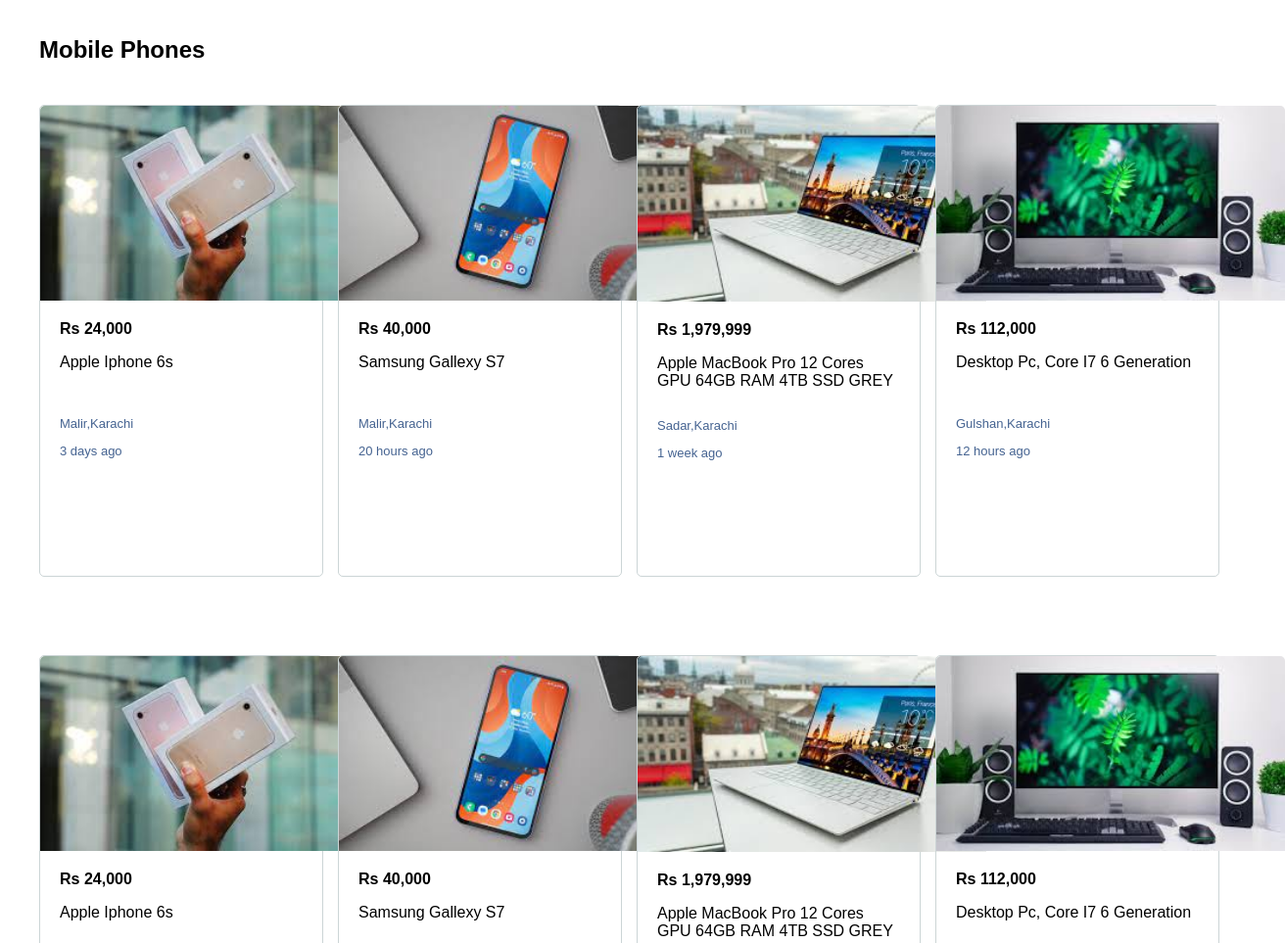
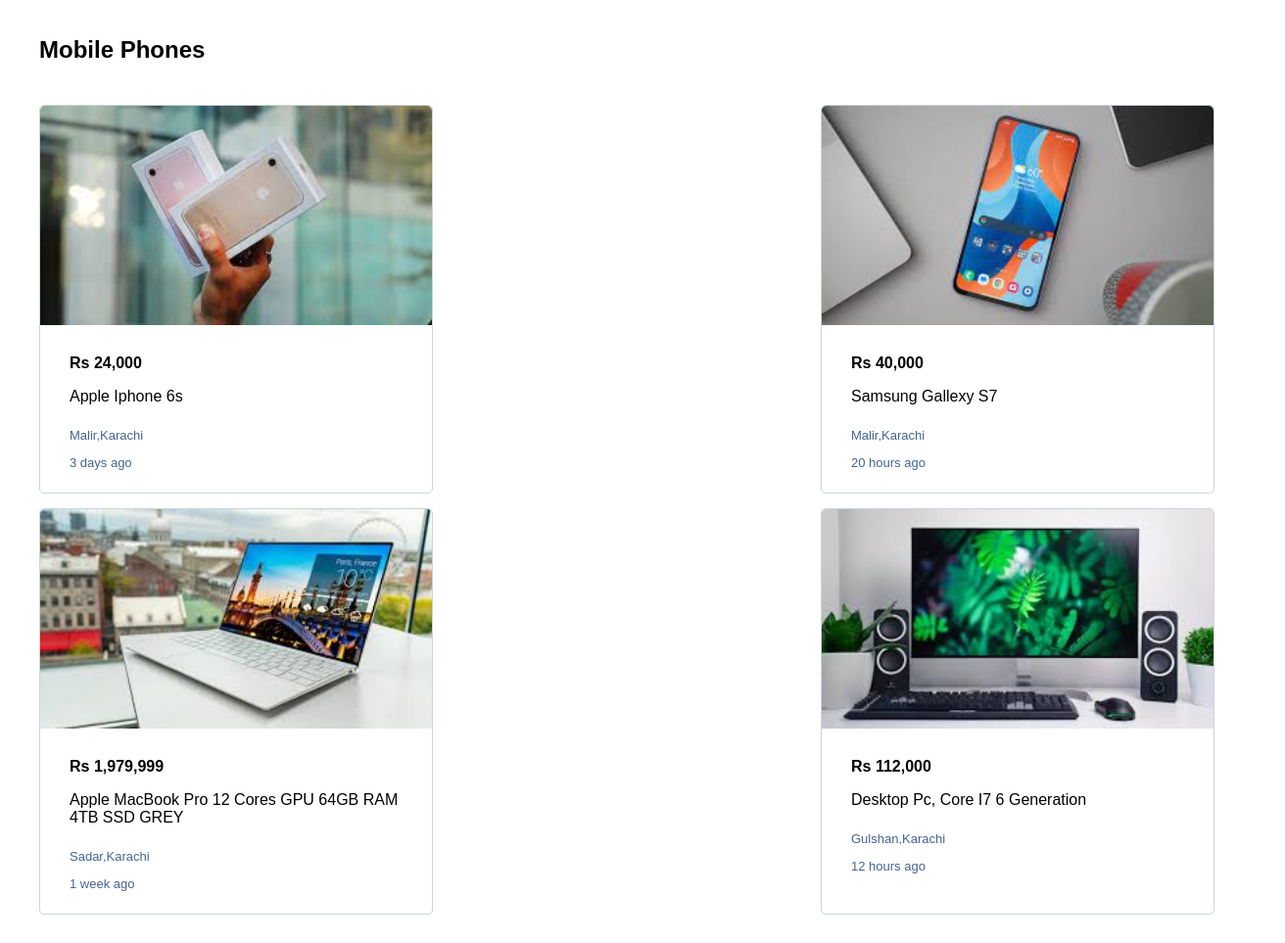
Before and after one commit to murtazaalipk/Olx-Clone, a plain HTML site: page index.html in a window 1280 px wide. Shown: the part 917-1880 px from the top of the page at 98% size, 1312 px wide, since content can reach past the window. Drawn offline with Linux system fonts and the light colour scheme.

Commit message:
Update style.css

```diff
--- a/style.css
+++ b/style.css
@@ -15,7 +15,11 @@
 }
 .flex {
   display: flex;
-
+  gap: 20px;
+  align-items: center;
+}
+.navflex{
+  display: flex;
   gap: 20px;
   align-items: center;
 }
@@ -148,49 +152,51 @@
   text-align: center;
   text-transform: capitalize;
 }
-.flexCard{
-display: flex;
-gap: 15px;
-margin-left: 40px;
-margin-right: 40px;
-margin-bottom: 80px;
+ .flexCard {
+  display: flex;
+  flex-wrap: wrap;
+  justify-content: space-between;
+  gap: 15px;
+  margin-left: 40px;
+  margin-right: 40px;
+  margin-bottom: 80px;
+}
 
-
-
-}
-.Card{
-
-  max-width:24% ;
-  height: 60vh;
-  border:  1px solid #ccd5d6;
+.Card {
+  flex: 0 0 calc(50% - 20px);
+  max-width: 400px;
+  height: auto;
+  border: 1px solid #ccd5d6;
   border-radius: 5px;
 }
-.cardImg{
-  border-start-end-radius: 5px;
-  border-start-start-radius: 5px;
-  width: 44.5vh;
 
+.cardImg {
+  border-top-left-radius: 5px;
+  border-top-right-radius: 5px;
+  width: 100%;
 }
-.cardRs{
+
+.cardRs {
   font-weight: bold;
   font-family: Arial, Helvetica, sans-serif;
   margin-left: 20px;
 }
-.CardTitle{
+
+.CardTitle {
   font-family: Arial, Helvetica, sans-serif;
-  margin-left: 20px;
-  margin-right: 20px;
+  margin: 10px 20px;
 }
-.CardAddress{
+
+.CardAddress {
   font-family: Arial, Helvetica, sans-serif;
   font-size: small;
   color: #456391;
   margin-left: 20px;
 }
-.Cardtxt{
+
+.Cardtxt {
   display: flex;
   justify-content: space-between;
   flex-direction: column;
-  height: 170px;
-
+  padding: 10px;
 }
```
